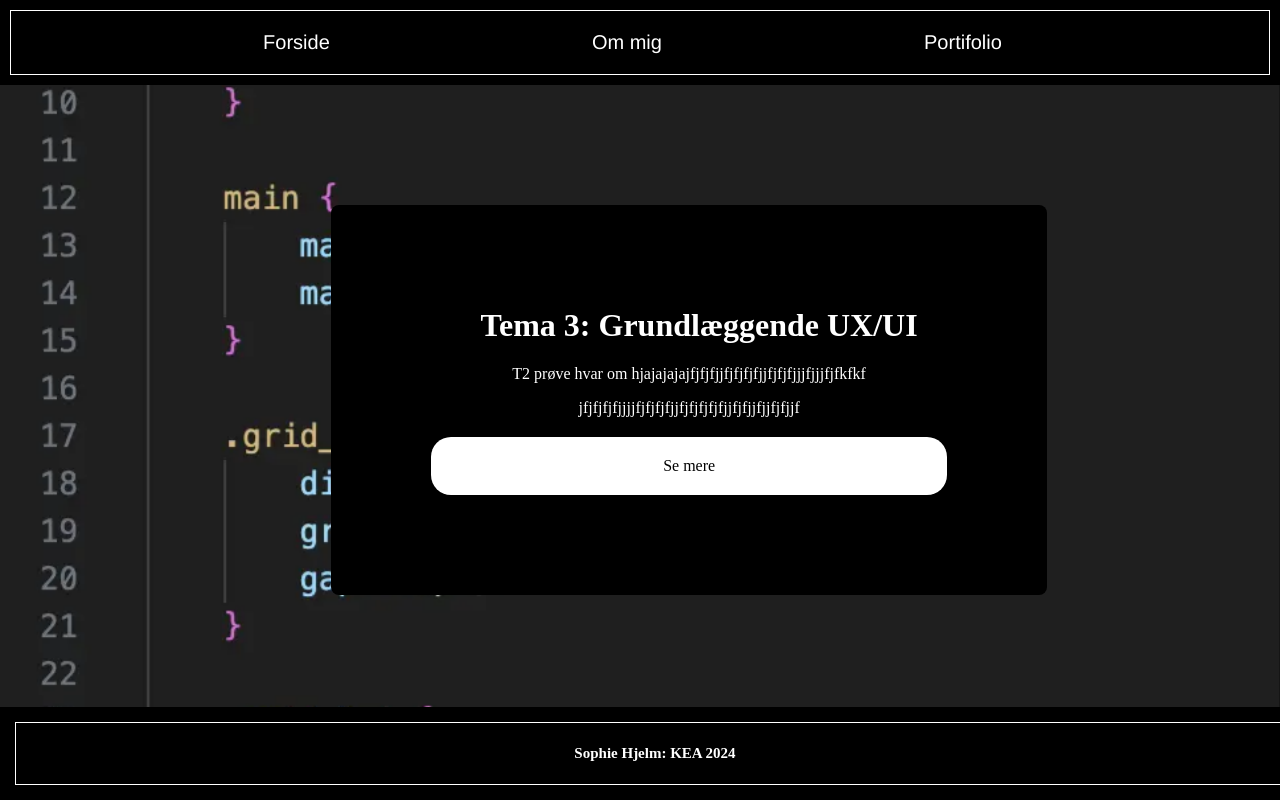
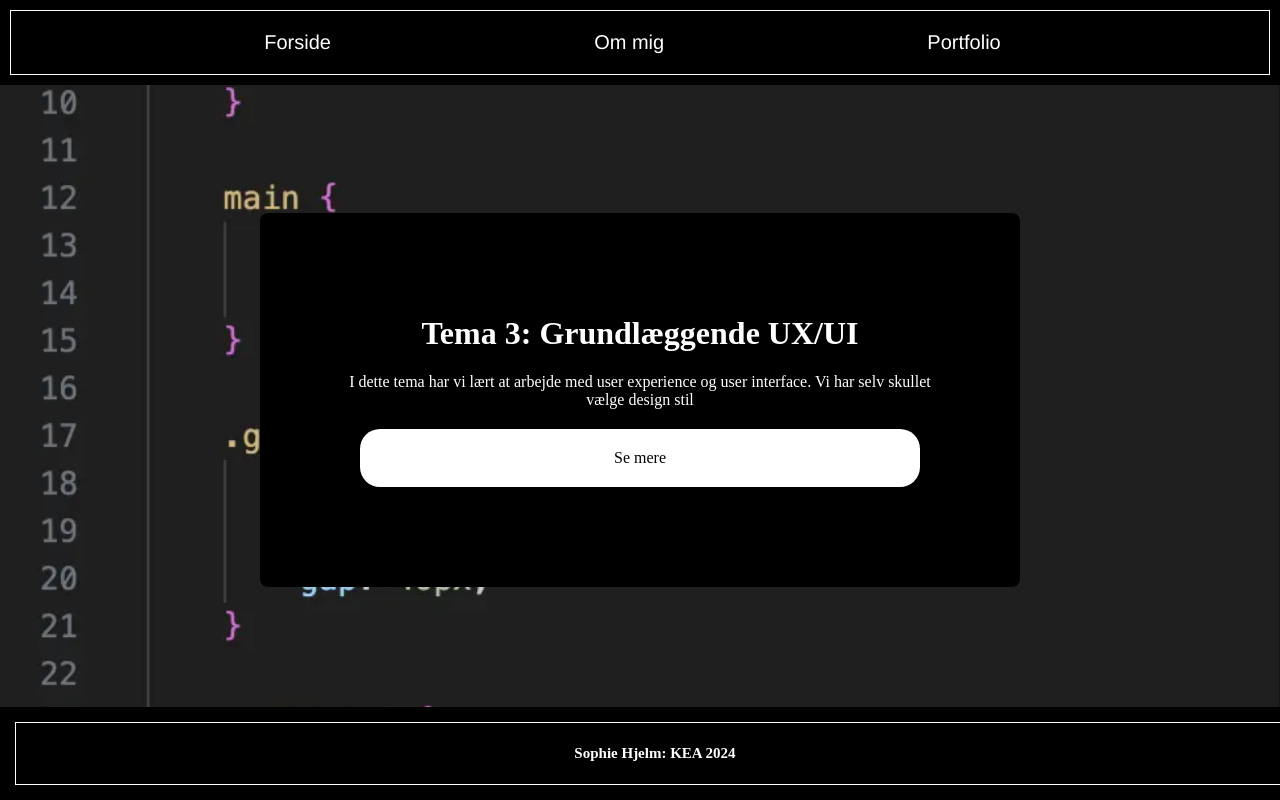
Before and after one commit to soxhie/Eksame, a plain HTML site: page t3.html in a window 1280 px wide. Drawn offline with Linux system fonts and the light colour scheme.

Commit message:
fixed the errors

```diff
--- a/css/style.css
+++ b/css/style.css
@@ -37,7 +37,7 @@ body {
   border-radius: 8px;
   margin-top: 20px;
   text-align: center;
-  position: center;
+  /* position: center; */
   /* this does that the box is on top of the image */
   z-index: 3;
   max-width: 600px;
@@ -84,15 +84,7 @@ a {
   font-family: "libre";
   justify-content: space-between;
 }
-/* opacity: 0;
-  transform: scale(1);
-  transition: transform 10s ease, opacity 1s ease;
-} */
 
-.button2.visible {
-  opacity: 1;
-  transition: scale(5);
-}
 .button2:hover {
   background-color: #b74040;
   opacity: 1;
@@ -102,7 +94,7 @@ h1 {
   text-align: center;
   justify-content: center;
   margin-left: 20px;
-  margin-right: 2opx;
+  margin-right: 20px;
 }
 
 .col_order {
--- a/t3.html
+++ b/t3.html
@@ -19,7 +19,7 @@
         <ul class="topmenu">
           <li><a href="index.html">Forside</a></li>
           <li><a href="ommig.html">Om mig</a></li>
-          <li><a href="portifolio.html">Portifolio</a></li>
+          <li><a href="portifolio.html">Portfolio</a></li>
         </ul>
       </nav>
     </header>
@@ -31,8 +31,10 @@
       <div class="black-box">
         <h1>Tema 3: Grundlæggende UX/UI</h1>
         <div class="ttext">
-          <p>T2 prøve hvar om hjajajajajfjfjfjjfjfjfjfjjfjfjfjjjfjjjfjfkfkf</p>
-          <p>jfjfjfjfjjjjfjfjfjfjjfjfjfjfjfjjfjfjjfjjfjfjjf</p>
+          <p>
+            I dette tema har vi lært at arbejde med user experience og user
+            interface. Vi har selv skullet vælge design stil
+          </p>
         </div>
         <div class="button2">
           <a href="t3link.html">Se mere</a>
```
Also changed, not shown: index.html (+3 -3 lines), ommig.html (+1 -1 lines), portifolio.html (+2 -2 lines), t2.html (+1 -1 lines), t2link.html (+1 -2 lines), t3link.html (+1 -2 lines), t4.html (+1 -1 lines), t4link.html (+1 -2 lines), t5.html (+1 -1 lines), t5link.html (+1 -2 lines).
